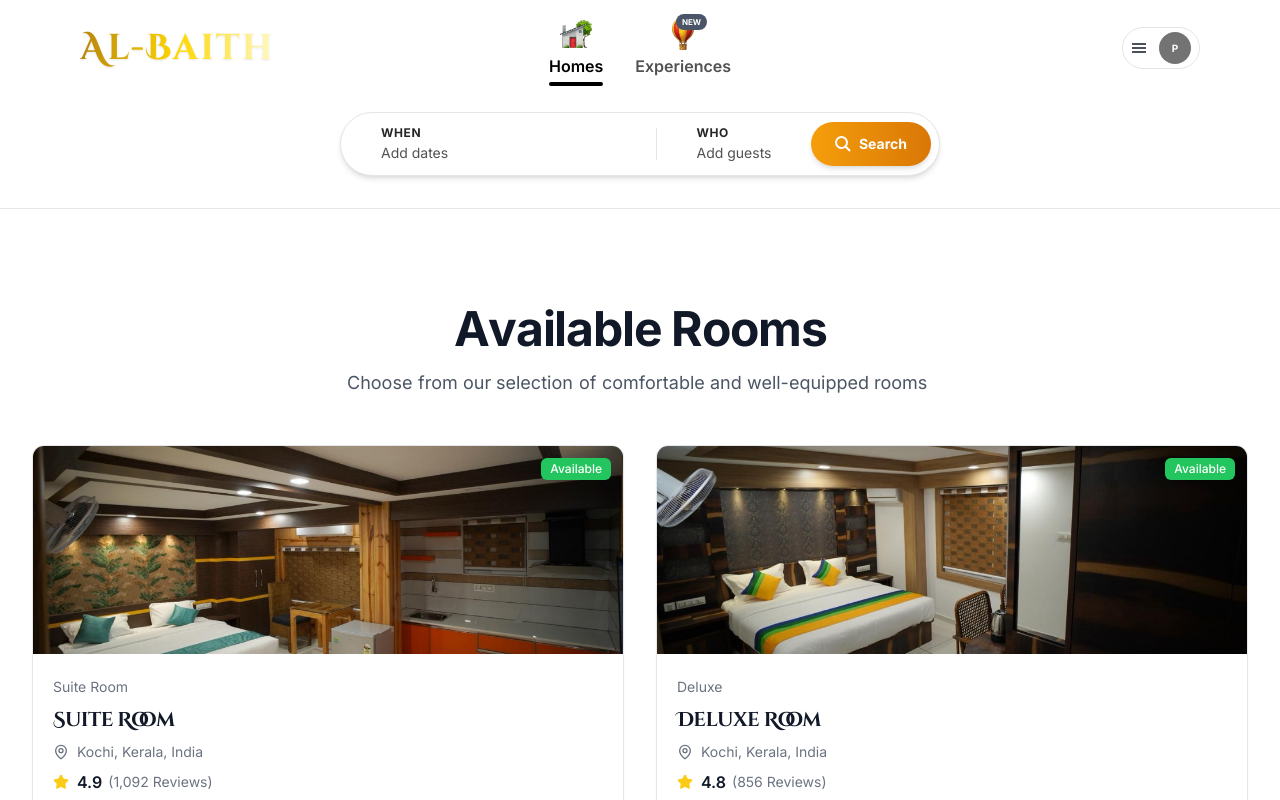
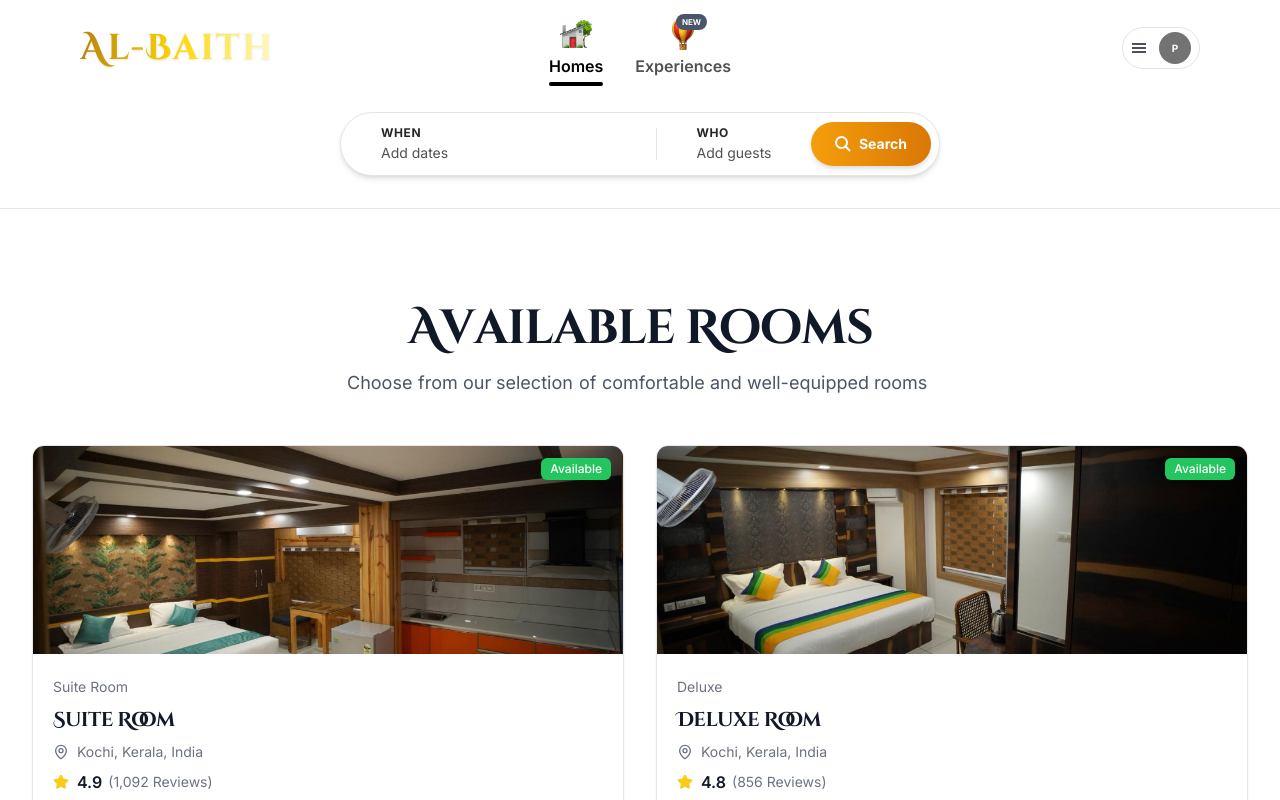
Before and after one commit to afsalda/al-baith, a React (Vite) app: page / in a window 1280 px wide. Shown: the top 800 px of the page. Built offline with nearby package versions, Linux system fonts and the light colour scheme.

Commit message:
style: apply arabic font (Cinzel Decorative) to Available Rooms heading

```diff
--- a/components/Rooms.tsx
+++ b/components/Rooms.tsx
@@ -146,7 +146,7 @@ const Rooms: React.FC<RoomsProps> = ({
                 <div className="mb-12 text-center">
                     <SplitReveal
                         text={heading}
-                        className="mb-4 text-3xl font-bold tracking-tight md:text-5xl"
+                        className="mb-4 text-3xl font-bold tracking-tight md:text-5xl font-['Cinzel_Decorative']"
                         scrollTrigger
                         duration={0.9}
                         stagger={0.04}
```
